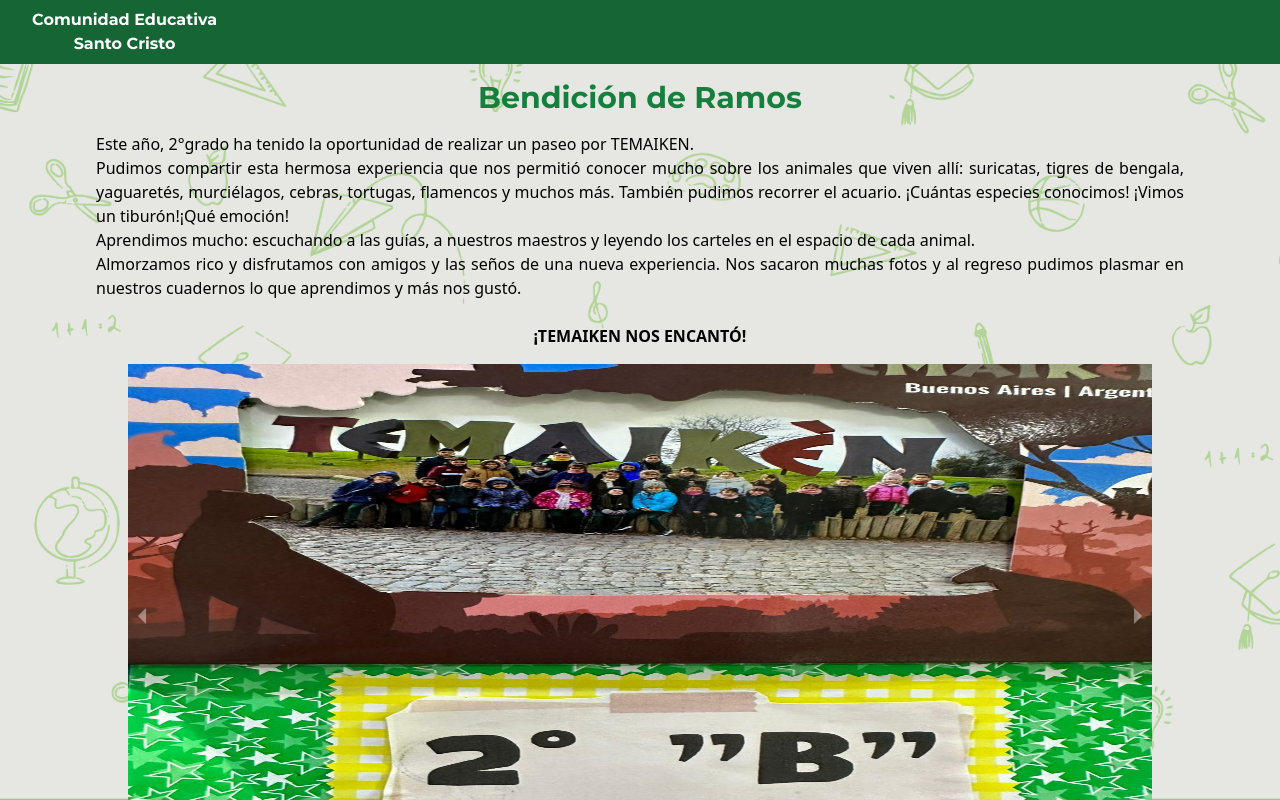
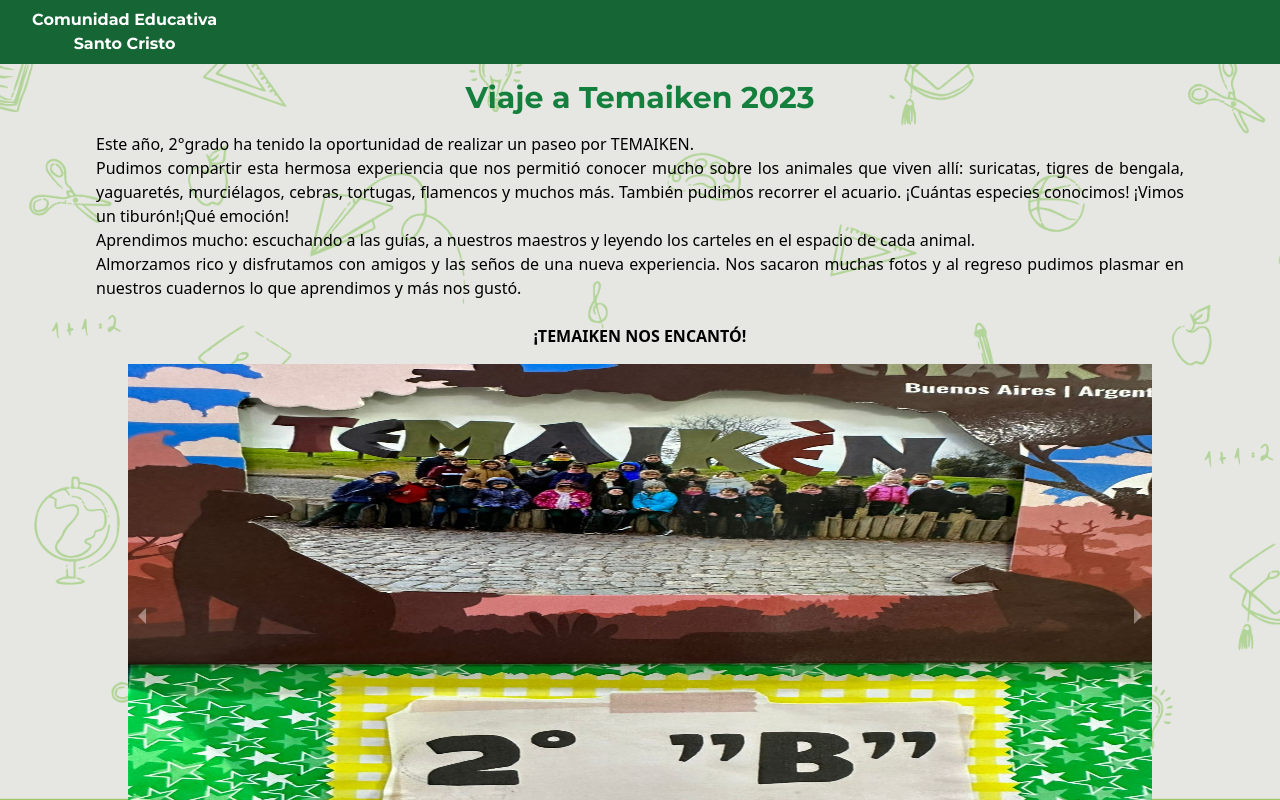
Before and after one commit to AgustinAraneo/Colegio-SantoCristo, a Next.js app: page /novedades/mobile/Temaiken in a window 1280 px wide. Shown: the top 800 px of the page. Built offline with nearby package versions, Linux system fonts and the light colour scheme.

Commit message:
Se cambio el titulo que se me olvido

```diff
--- a/src/pages/novedades/mobile/Temaiken.jsx
+++ b/src/pages/novedades/mobile/Temaiken.jsx
@@ -10,7 +10,7 @@
         <div className='h-full bg-slate-100 bg-fixed bg-center bg-no-repeat bg-cover bg-fondo'>
             <Header />
             <h1 className="text-3xl font-bold text-green-700 font-Montserrat text-center mt-4">
-                Bendición de Ramos
+                Viaje a Temaiken 2023
             </h1>
             <p className="text-justify w-[85%] mx-auto mt-4 text-base">Este año, 2°grado ha tenido la oportunidad de realizar un paseo por TEMAIKEN.<br />
                 Pudimos compartir esta hermosa experiencia que nos permitió conocer mucho sobre los animales que viven allí: suricatas, tigres de bengala, yaguaretés, murciélagos, cebras, tortugas, flamencos y muchos más.
```
